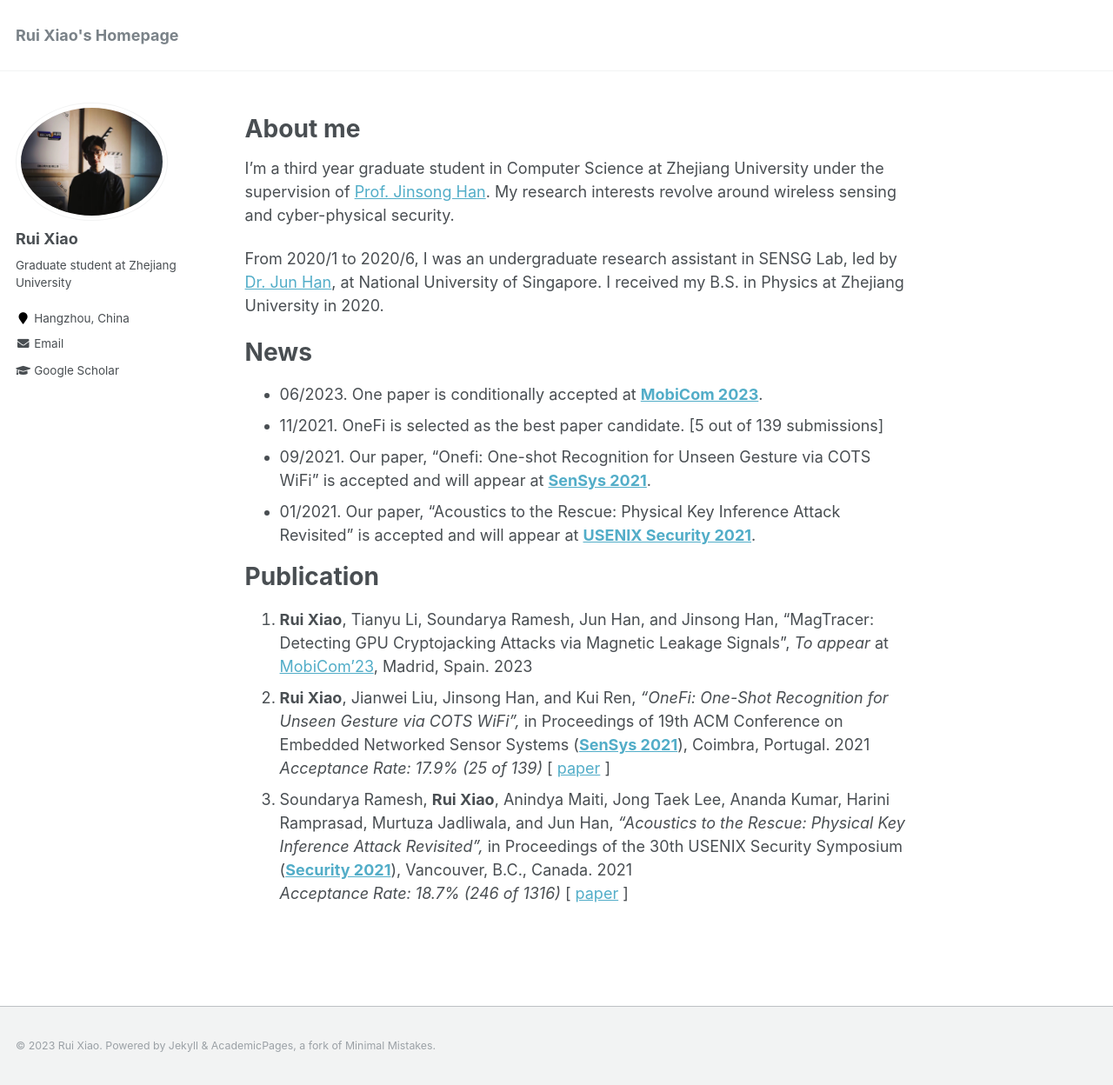
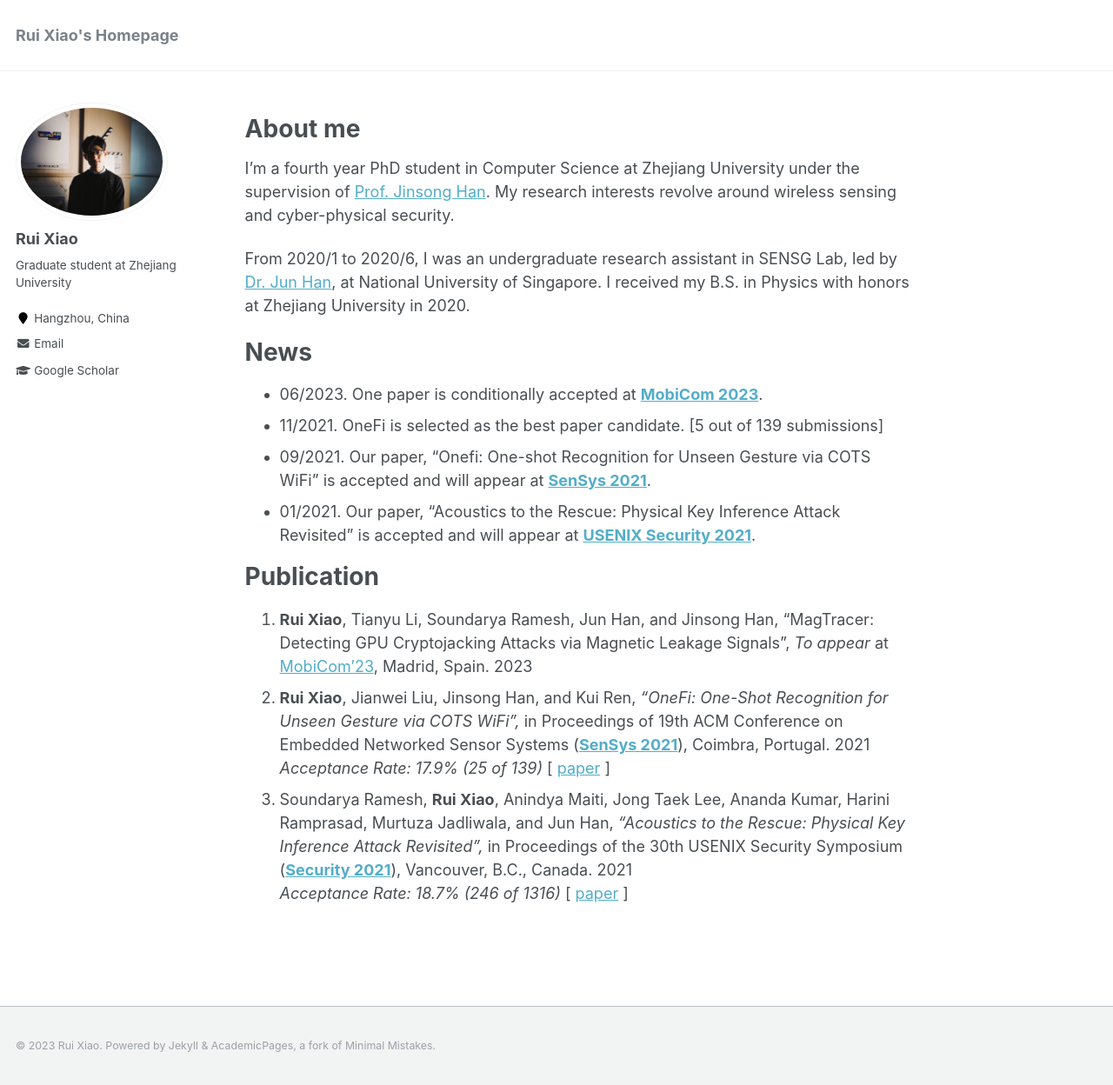
Before and after one commit to ruixiao24/ruixiao24.github.io, a Jekyll site: the page built from _pages/about.md, in a window 1280 px wide and 1248 px high. Shown: the whole window at 87% size. Built offline with Jekyll 4.4.1, drawn with Linux system fonts in a browser that asks for light colours.

Commit message:
Update about.md

```diff
--- a/_pages/about.md
+++ b/_pages/about.md
@@ -10,9 +10,9 @@
 
 # About me
 
-I'm a third year graduate student in Computer Science at Zhejiang University under the supervision of [Prof. Jinsong Han](https://person.zju.edu.cn/en/hanjinsong). My research interests revolve around wireless sensing and cyber-physical security.
+I'm a fourth year PhD student in Computer Science at Zhejiang University under the supervision of [Prof. Jinsong Han](https://person.zju.edu.cn/en/hanjinsong). My research interests revolve around wireless sensing and cyber-physical security.
 
-From 2020/1 to 2020/6, I was an undergraduate research assistant in SENSG Lab, led by [Dr. Jun Han](http://www.junhan.org/), at National University of Singapore. I received my B.S. in Physics at Zhejiang University in 2020.
+From 2020/1 to 2020/6, I was an undergraduate research assistant in SENSG Lab, led by [Dr. Jun Han](http://www.junhan.org/), at National University of Singapore. I received my B.S. in Physics with honors at Zhejiang University in 2020.
 
 # News
 
```
